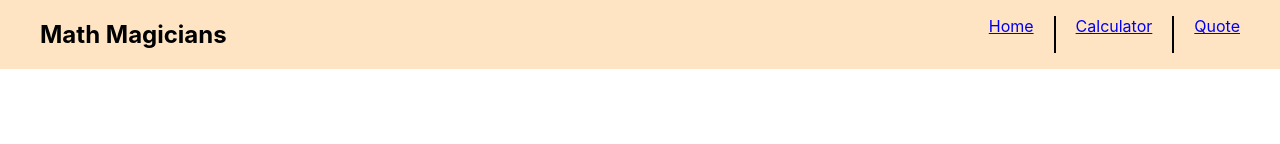
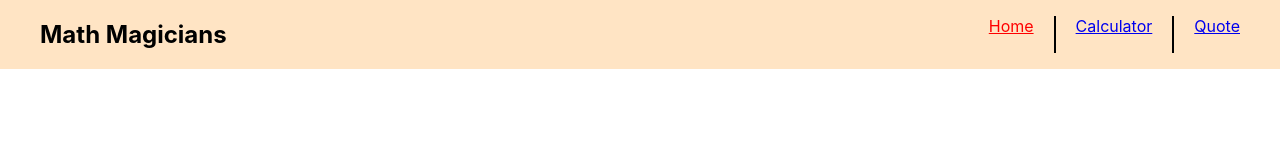
Before and after one commit to KUBAHO3/math-magicians, a React (Create React App) app: page / in a window 1280 px wide. Shown: the top 144 px of the page. Built offline with nearby package versions, Linux system fonts and the light colour scheme.

Commit message:
Use NavLink & update routes

```diff
--- a/src/App.js
+++ b/src/App.js
@@ -13,7 +13,6 @@ function App() {
           <Route index element={<Home />} />
           <Route path="calculator" element={<Calculator />} />
           <Route path="quote" element={<Quote />} />
-          <Route path="home" element={<Home />} />
         </Route>
       </Routes>
     </BrowserRouter>
--- a/src/components/Navbar.js
+++ b/src/components/Navbar.js
@@ -1,5 +1,5 @@
 import React from 'react';
-import { Link } from 'react-router-dom';
+import { NavLink } from 'react-router-dom';
 import '../styles/Navbar.css';
 
 function Navbar({ home, calculator, quote }) {
@@ -7,9 +7,9 @@ function Navbar({ home, calculator, quote }) {
     <nav>
       <h2 className="logo">Math Magicians</h2>
       <ul className="nav-item">
-        <li className="nav-item-list"><Link to={home}>Home</Link></li>
-        <li className="nav-item-list"><Link to={calculator}>Calculator</Link></li>
-        <li className="nav-item-list"><Link to={quote}>Quote</Link></li>
+        <li className="nav-item-list"><NavLink to={home} activeClassName="active">Home</NavLink></li>
+        <li className="nav-item-list"><NavLink to={calculator} activeClassName="active">Calculator</NavLink></li>
+        <li className="nav-item-list"><NavLink to={quote} activeClassName="active">Quote</NavLink></li>
       </ul>
     </nav>
   );
--- a/src/pages/Layout.js
+++ b/src/pages/Layout.js
@@ -5,7 +5,7 @@ import Navbar from '../components/Navbar';
 function Layout() {
   return (
     <>
-      <Navbar home="/home" calculator="/calculator" quote="/quote" />
+      <Navbar home="/" calculator="/calculator" quote="/quote" />
       <Outlet />
     </>
   );
--- a/src/styles/Navbar.css
+++ b/src/styles/Navbar.css
@@ -23,3 +23,7 @@ nav {
   padding: 0 20px;
   margin: 0 20px;
 }
+
+.active {
+  color: red;
+}
```
